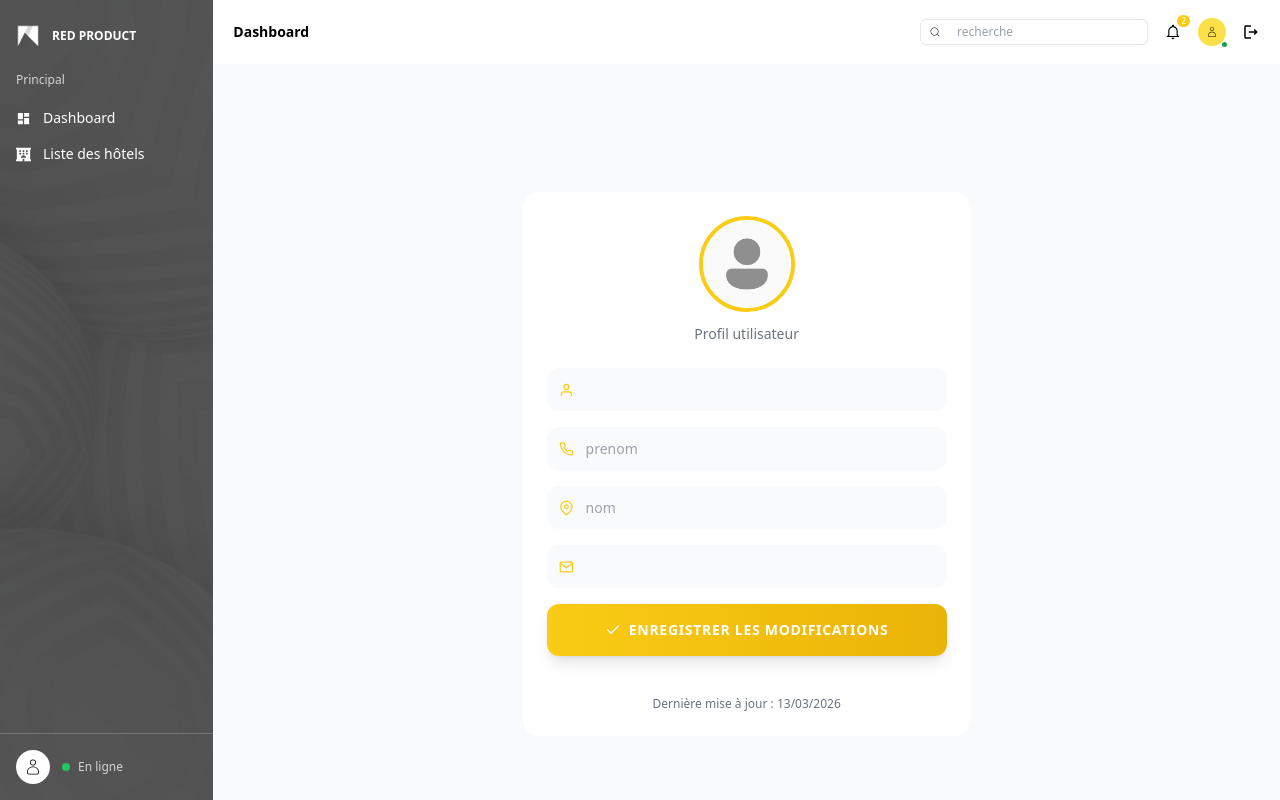
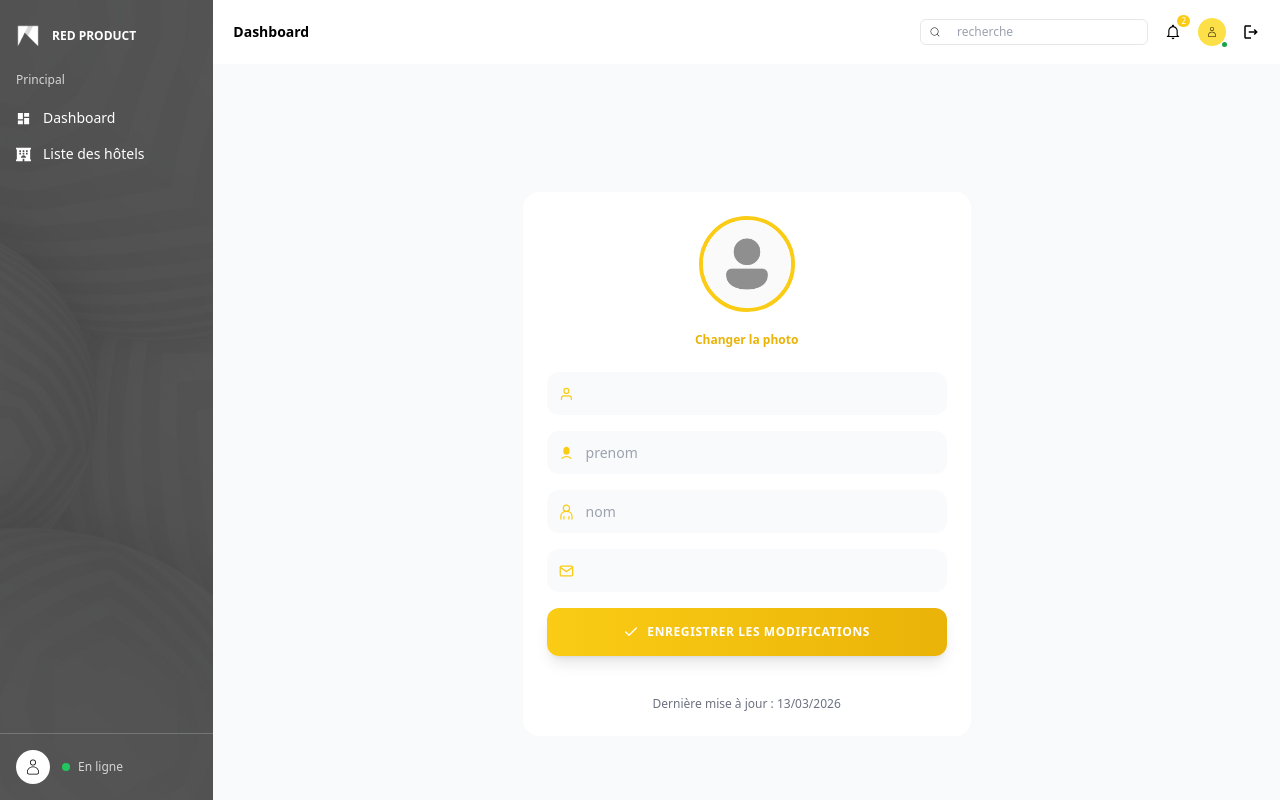
Before and after one commit to Kirama97/front_redproduct, a React (Vite) app: page /profil in a window 1280 px wide. Built offline with nearby package versions, Linux system fonts and the light colour scheme; no server answers; a web font is replaced by a local one.

Commit message:
user profil

```diff
--- a/src/app/pages/Profil.jsx
+++ b/src/app/pages/Profil.jsx
@@ -5,6 +5,8 @@ import { CiUser } from "react-icons/ci";
 import profil_img from '../../assets/image_profil/user_default.png'
 import toast from "react-hot-toast";
 
+import { RiUser6Fill } from "react-icons/ri";
+import { GrUser } from "react-icons/gr";
 
 
 
@@ -15,10 +17,13 @@ const Profile = () => {
    const [form , setForm] = useState({
       username:"",
       first_name: "" ,
-      last_name:""
+      last_name:"" ,
+      profile_picture: null,
    }
 
    )
+
+   console.log(admin)
 
 useEffect(() => {
   if (!admin) return;
@@ -32,6 +37,7 @@ useEffect(() => {
         username: user.username || "",
         first_name: user.first_name || "",
         last_name: user.last_name || "",
+         profile_picture: null,
       });
 
     } catch {
@@ -56,9 +62,15 @@ useEffect(() => {
         formData.append("first_name",form.first_name);
         formData.append("last_name", form.last_name);
 
+        if(form.profile_picture){
+          formData.append("profile_picture" , form.profile_picture)
+        }
+
         await updateUser(formData)
-        fetchProfil()
+        await fetchProfil()
         toast.success("profil modifié avec succès !");
+
+          setForm((prev) => ({ ...prev, profile_picture: null }));
         } catch (error) {
           console.error(error.response?.data);
 
@@ -77,17 +89,41 @@ useEffect(() => {
       <form onSubmit={handleSubmit} className="w-full max-w-md bg-white rounded-2xl shadow-xs p-6 ">
 
         {/* PHOTO */}
+
         <div className="flex flex-col items-center">
+
           <img
-            src={profil_img}
+            src={
+              form.profile_picture
+                ? URL.createObjectURL(form.profile_picture)
+                : admin.profile_picture
+                ? admin.profile_picture
+                : profil_img
+            }
             alt="profile"
             className="w-24 h-24 rounded-full object-cover border-4 border-yellow-400"
           />
+
           <h2 className="mt-3 text-lg font-bold text-gray-900">
             {admin.username}
           </h2>
-          <p className="text-sm text-gray-500">Profil utilisateur</p>
+
+          {/* Input caché pour sélectionner une image + un label stylisé */}
+          <label className="mt-2 text-xs text-yellow-500 cursor-pointer font-semibold hover:underline">
+            Changer la photo
+            <input
+              type="file"
+              accept="image/*" // N'accepter que les images
+              className="hidden" // On le cache pour le rendre plus joli
+              onChange={(e) => {
+                if (e.target.files && e.target.files[0]) {
+                    setForm({ ...form, profile_picture: e.target.files[0] });
+                }
+              }}
+            />
+          </label>
         </div>
+
 
         {/* INFOS */}
         <div className="mt-6 space-y-4">
@@ -105,7 +141,7 @@ useEffect(() => {
 
 
           <div className="flex items-center gap-3 bg-gray-50 p-3 rounded-xl">
-            <FiPhone className="text-yellow-400" />
+            <RiUser6Fill  className="text-yellow-400" />
                <input
              type="text"
              value={form.first_name}
@@ -115,7 +151,7 @@ useEffect(() => {
           </div>
 
           <div className="flex items-center gap-3 bg-gray-50 p-3 rounded-xl">
-            <FiMapPin className="text-yellow-400" />
+            <GrUser  className="text-yellow-400" />
             <input
              type="text"
              value={form.last_name}
@@ -128,6 +164,7 @@ useEffect(() => {
             <FiMail className="text-yellow-400" />
               <input
              type="email"
+             disabled
              value={admin?.email || ""}
              readOnly
              className="text-sm bg-transparent text-black w-full h-full outline-none" />
@@ -139,10 +176,10 @@ useEffect(() => {
           <button
                 type="submit"
                 disabled={loading}
-                className={`w-full py-4 rounded-xl font-black text-sm mt-4 uppercase tracking-wider transition-all shadow-lg hover:shadow-xl active:scale-[0.98] flex items-center justify-center gap-2 ${
+                className={`w-full py-4 rounded-xl font-black text-xs mt-4 uppercase tracking-wider transition-all shadow-lg hover:shadow-xl active:scale-[0.98] flex items-center justify-center gap-2 ${
                   loading
                     ? 'bg-gray-300 text-gray-500 cursor-not-allowed'
-                    : 'bg-gradient-to-r from-yellow-400 to-yellow-500 hover:from-yellow-500 hover:to-yellow-600 text-white'
+                    : 'bg-gradient-to-r from-yellow-400 to-yellow-500  hover:from-yellow-500 hover:to-yellow-600 text-white'
                 }`}
               >
                 {loading ? (
--- a/src/context/AuthContext.jsx
+++ b/src/context/AuthContext.jsx
@@ -104,15 +104,16 @@ const AuthProvider = ({ children }) => {
 
   // mettre a jour profil
 
+// Dans AuthContext.js
 const updateUser = async (data) => {
   if (!token) return;
-
-
 
   try {
     const response = await api.put('/auth/me/', data, {
       headers: {
-        Authorization: `Bearer ${token}`
+        Authorization: `Bearer ${token}`,
+
+        "Content-Type": "multipart/form-data",
       }
     });
 
@@ -124,9 +125,9 @@ const updateUser = async (data) => {
 };
 
 
+
 useEffect(() => {
   fetchutilisateurs();
-  updateUser();
   fetchProfil();
 }, [token]);
 
@@ -139,7 +140,8 @@ useEffect(() => {
     loading,
     fetchProfil,
     logout,
-    admin
+    admin,
+    updateUser
   };
 
   return (
```
